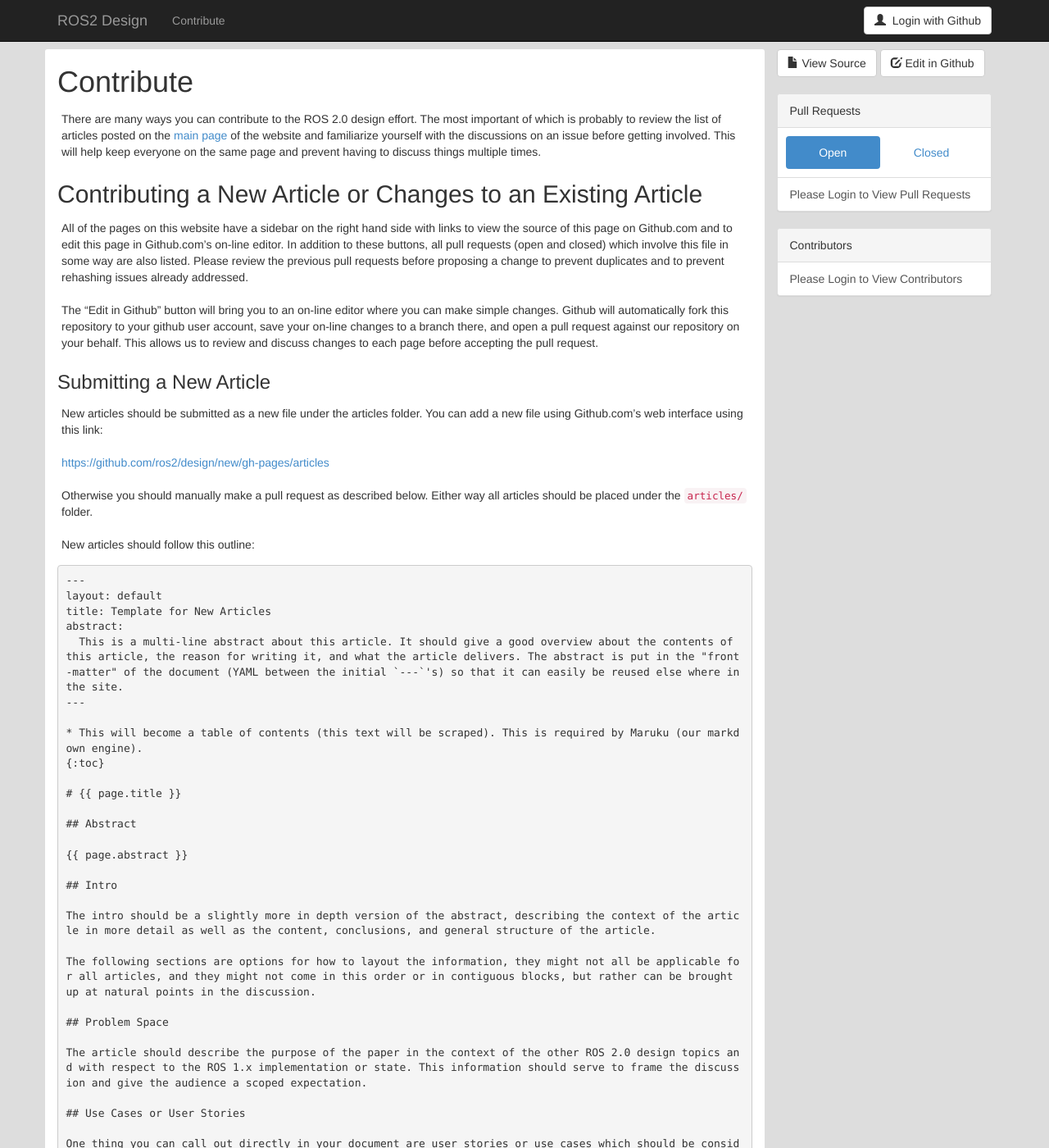
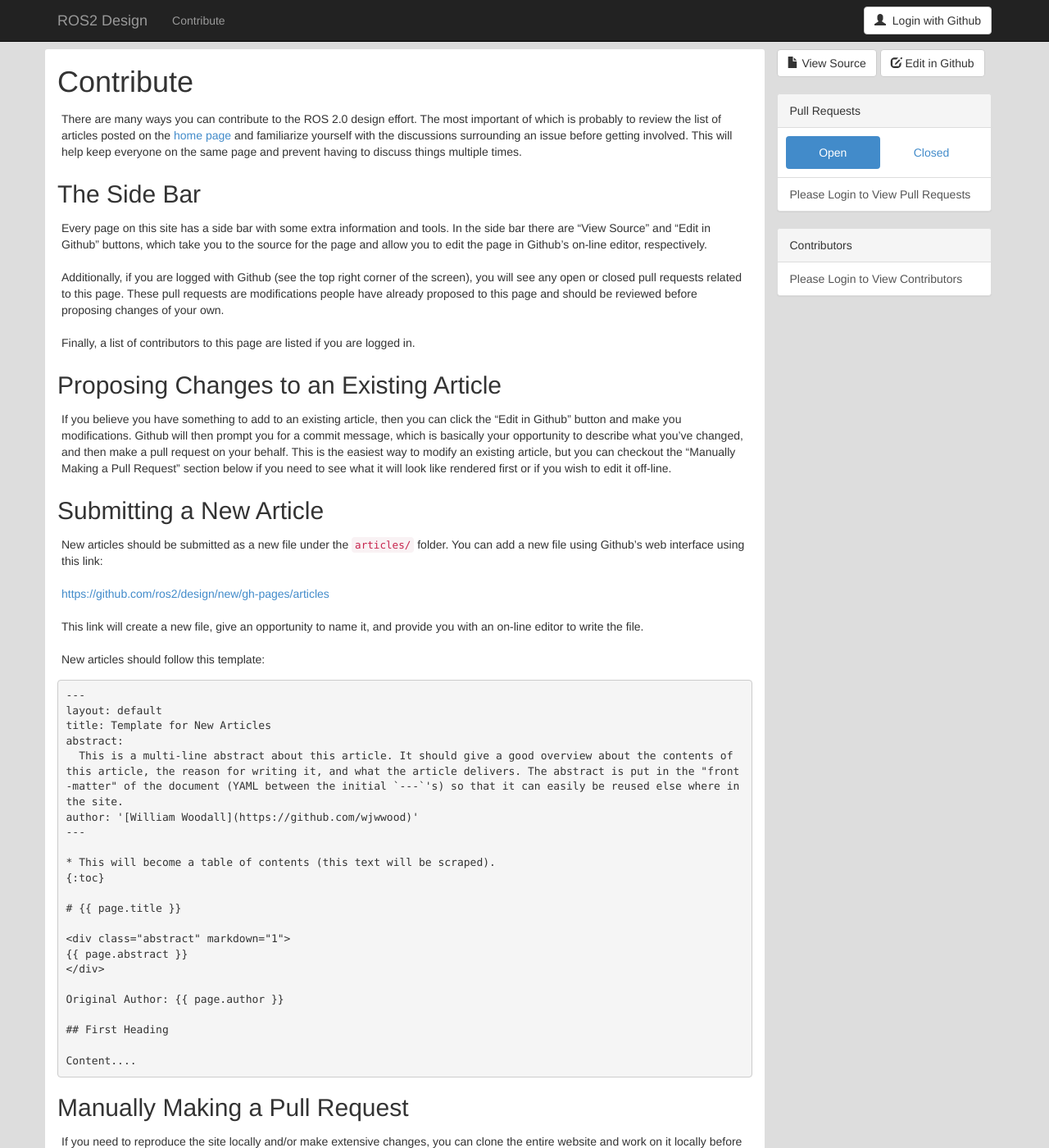
Before and after one commit to ros2/design, a Jekyll site: the page built from contribute.md, in a window 1280 px wide and 1400 px high. Shown: the whole window at 82% size. Built offline with Jekyll 4.4.1, drawn with Linux system fonts in a browser that asks for light colours; nearby versions of some CDN libraries; some of the changed text lies outside the part shown.

Commit message:
updated contribute page

```diff
--- a/contribute.md
+++ b/contribute.md
@@ -5,23 +5,36 @@
 
 # Contribute
 
-There are many ways you can contribute to the ROS 2.0 design effort. The most important of which is probably to review the list of articles posted on the [main page]({{ site.baseurl }}/) of the website and familiarize yourself with the discussions on an issue before getting involved. This will help keep everyone on the same page and prevent having to discuss things multiple times.
+There are many ways you can contribute to the ROS 2.0 design effort.
+The most important of which is probably to review the list of articles posted on the [home page]({{ site.baseurl }}/) and familiarize yourself with the discussions surrounding an issue before getting involved.
+This will help keep everyone on the same page and prevent having to discuss things multiple times.
 
-## Contributing a New Article or Changes to an Existing Article
+## The Side Bar
 
-All of the pages on this website have a sidebar on the right hand side with links to view the source of this page on Github.com and to edit this page in Github.com's on-line editor. In addition to these buttons, all pull requests (open and closed) which involve this file in some way are also listed. Please review the previous pull requests before proposing a change to prevent duplicates and to prevent rehashing issues already addressed.
+Every page on this site has a side bar with some extra information and tools.
+In the side bar there are "View Source" and "Edit in Github" buttons, which take you to the source for the page and allow you to edit the page in Github's on-line editor, respectively.
 
-The "Edit in Github" button will bring you to an on-line editor where you can make simple changes. Github will automatically fork this repository to your github user account, save your on-line changes to a branch there, and open a pull request against our repository on your behalf. This allows us to review and discuss changes to each page before accepting the pull request.
+Additionally, if you are logged with Github (see the top right corner of the screen), you will see any open or closed pull requests related to this page.
+These pull requests are modifications people have already proposed to this page and should be reviewed before proposing changes of your own.
 
-### Submitting a New Article
+Finally, a list of contributors to this page are listed if you are logged in.
 
-New articles should be submitted as a new file under the articles folder. You can add a new file using Github.com's web interface using this link:
+## Proposing Changes to an Existing Article
+
+If you believe you have something to add to an existing article, then you can click the "Edit in Github" button and make you modifications.
+Github will then prompt you for a commit message, which is basically your opportunity to describe what you've changed, and then make a pull request on your behalf.
+This is the easiest way to modify an existing article, but you can checkout the "Manually Making a Pull Request" section below if you need to see what it will look like rendered first or if you wish to edit it off-line.
+
+## Submitting a New Article
+
+New articles should be submitted as a new file under the `articles/` folder.
+You can add a new file using Github's web interface using this link:
 
 [https://github.com/ros2/design/new/gh-pages/articles](https://github.com/ros2/design/new/gh-pages/articles)
 
-Otherwise you should manually make a pull request as described below. Either way all articles should be placed under the `articles/` folder.
+This link will create a new file, give an opportunity to name it, and provide you with an on-line editor to write the file.
 
-New articles should follow this outline:
+New articles should follow this template:
 
 {% raw %}
     ---
@@ -29,68 +42,44 @@
     title: Template for New Articles
     abstract:
       This is a multi-line abstract about this article. It should give a good overview about the contents of this article, the reason for writing it, and what the article delivers. The abstract is put in the "front-matter" of the document (YAML between the initial `---`'s) so that it can easily be reused else where in the site.
+    author: '[William Woodall](https://github.com/wjwwood)'
     ---
 
-    * This will become a table of contents (this text will be scraped). This is required by Maruku (our markdown engine).
+    * This will become a table of contents (this text will be scraped).
     {:toc}
 
     # {{ page.title }}
 
-    ## Abstract
+    <div class="abstract" markdown="1">
+    {{ page.abstract }}
+    </div>
 
-    {{ page.abstract }}
+    Original Author: {{ page.author }}
 
-    ## Intro
+    ## First Heading
 
-    The intro should be a slightly more in depth version of the abstract, describing the context of the article in more detail as well as the content, conclusions, and general structure of the article.
-
-    The following sections are options for how to layout the information, they might not all be applicable for all articles, and they might not come in this order or in contiguous blocks, but rather can be brought up at natural points in the discussion.
-
-    ## Problem Space
-
-    The article should describe the purpose of the paper in the context of the other ROS 2.0 design topics and with respect to the ROS 1.x implementation or state. This information should serve to frame the discussion and give the audience a scoped expectation.
-
-    ## Use Cases or User Stories
-
-    One thing you can call out directly in your document are user stories or use cases which should be considered when discussing this topic. The user stories can be collected into one section, or brought up and described through out the document, where ever appropriate.
-
-    ## Experiments and Research
-
-    For any design goals, design decisions, or trade-offs which need to be made and might be unknown or contested, experiments and research should be done and summarized in the article. Like with the use cases, you can either consolidate the results into one section, or bring them up where ever useful throughout the document.
-
-    ## Proposals
-
-    An article should, after discussing the issues and different dimensions of the topic, make solid proposals about how to make design decisions and suggest a general course of action for ROS 2.0. The proposal can be stated as a single monolithic proposal, or many smaller proposals, one for each part of the topic. For example, it might make sense to discuss one dimension of the problem space, make a proposal, and then discuss another dimension. Each proposal should describe a solution or course of action, and should state any trade-offs made, including pros and cons of the proposal.
-
-    ## Alternatives
-
-    If there are alternatives, state them and describe why they were not chosen as the recommended proposal. If an alternative is proposed after the article is written and not accepted, it should be added here and described for posterity.
-
-    ## Open Questions
-
-    It is OK for the article to say that it is not yet clear what should be done (which alternative to pick), though it should strive to make a decision and justify it. Any open issues should be listed here.
-
-    ## Summary
-
-    This section should be in every article, it should summarize the proposals and why they were chosen. This adage applies: "Tell them what you're going to tell them; Tell them; Tell them what you told them." This makes the article, especially if it is long, more accessible to some users.
+    Content....
 
 {% endraw %}
 
 ## Manually Making a Pull Request
 
-For more extensive changes or for submitting a new article, you will probably want to fork this repository and clone it to your local machine, edit it there, and then propose a pull request.
+If you need to reproduce the site locally and/or make extensive changes, you can clone the entire website and work on it locally before making a pull request manually.
 
 ### Forking this Repository
 
-First make sure you don't already have a fork of this repository at:
+First check to see if you already have a fork of this repository:
 
+{% raw %}
     https://github.com/<your username>/design
+{% endraw %}
 
-If you do not, then browse to this [repository](https://github.com/ros2/design) and click on the "Fork" button:
+If you do not, then browse to this [repository](https://github.com/ros2/design) site and click on the "Fork" button:
 
-<img src="{{ site.baseurl }}/img/fork.png"/>
+<img style="height: 50px;" src="{{ site.baseurl }}/img/fork.png"/>
 
-Github.com will now go off and create a fork off this repository onto your user account. Then you can clone your fork of the repository by running this command:
+Github will now go off and create a fork off this repository into your Github account.
+Then you can clone your fork of the repository by running this command:
 
     git clone https://github.com/<your username>/design.git
 
@@ -108,8 +98,11 @@
     jekyll serve --watch --baseurl=''
 
 
-The `jekyll server` command will start a web server which you can access at `http://localhost:4000` locally. The `--watch` option will cause the jekyll web server to regenerate pages which are changed each time they are modified. This allows you to make quick edits to the documents and then refresh the web page to get the changes immediately. The `--baseurl=''` option sets the `baseurl` variable for the site's global config, allowing static files like the `css` and `js` files work on your local host.
+The `jekyll server` command will start a web server which you can access at `http://localhost:4000`.
+The `--watch` option will cause the jekyll web server to regenerate pages which are changed each time they are modified.
+This allows you to make quick edits to the documents and then refresh the web page to get the changes immediately.
+The `--baseurl=''` option sets the `baseurl` variable for the site's global config, allowing static files like the `css` and `js` files work on your `localhost`.
 
 ### Submitting a Pull Request
 
-Once you are satisfied with your changes you can follow the Github.com tutorial on [creating a pull request](https://help.github.com/articles/creating-a-pull-request) against ours, where we can review and discuss your changes before merging.
+Once you are satisfied with your changes you can follow the Github tutorial on [creating a pull request](https://help.github.com/articles/creating-a-pull-request) against ours, where we can review and discuss your changes before merging.
```
Also changed, not shown: other parts of contribute.md (+2 -1 lines).
